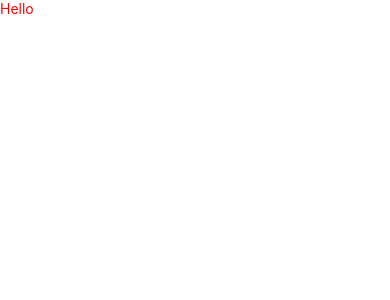
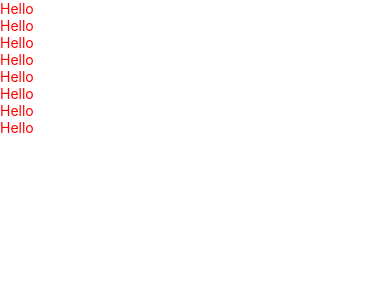
Before and after one commit to fahmi54321/basic_react_native, a React Native app: screen / in a window 390 px wide. Shown: the top 300 px of the page. Built offline with nearby package versions, Linux system fonts and the light colour scheme.

Commit message:
implement prop

```diff
--- a/App.js
+++ b/App.js
@@ -1,11 +1,14 @@
 import React from 'react';
 import {SafeAreaView} from 'react-native';
-import MyText from './components/my_text/my_text';
+import Item from './components/item/item';
 
 const App = () => {
   return (
     <SafeAreaView>
-      <MyText />
+      <Item name={'Table'} price={20} />
+      <Item name={'Chair'} price={100} />
+      <Item name={'Desk'} price={200} />
+      <Item name={'Pencil'} price={20} />
     </SafeAreaView>
   );
 };
--- /dev/null
+++ b/components/item/item.js
@@ -0,0 +1,20 @@
+import React from 'react';
+import {View} from 'react-native';
+import MyText from '../my_text/my_text';
+import {PropTypes} from 'prop-types'; // npm install prop-types
+
+const Item = ({name, price}) => {
+  return (
+    <View>
+      <MyText>{name}</MyText>
+      <MyText>{price}</MyText>
+    </View>
+  );
+};
+
+Item.propTypes = {
+  name: PropTypes.string.isRequired,
+  price: PropTypes.number.isRequired,
+};
+
+export default Item;
--- a/package.json
+++ b/package.json
@@ -11,6 +11,7 @@
   },
   "dependencies": {
     "@types/react-native": "^0.73.0",
+    "prop-types": "^15.8.1",
     "react": "18.2.0",
     "react-native": "0.73.6"
   },
```
Also changed, not shown: 1 other file (tests, documents, lock files or other folders).
